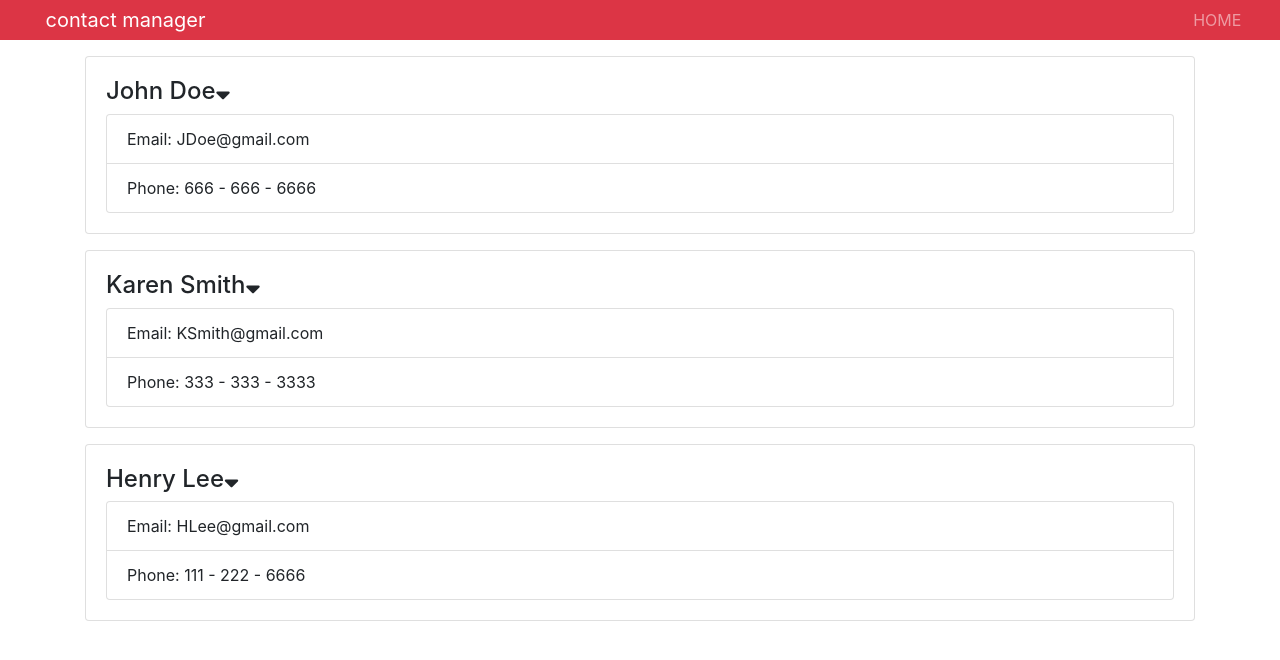
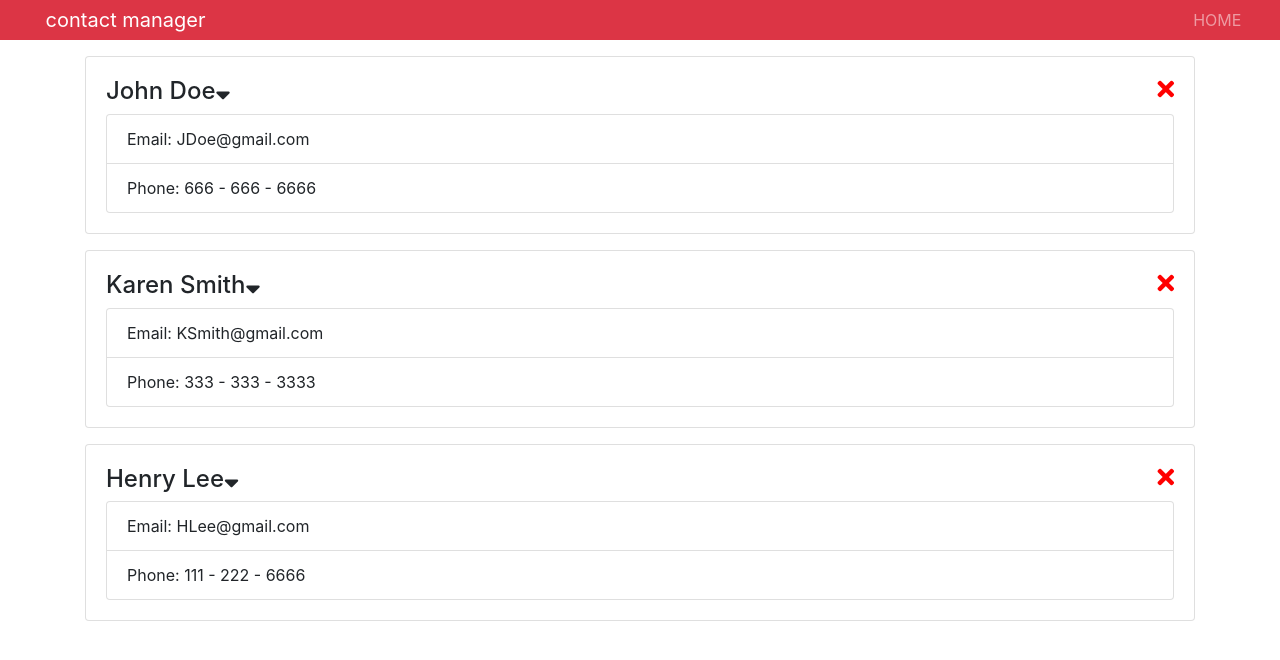
Before and after one commit to TFisch/contact_manager, a React (Create React App) app: page / in a window 1280 px wide. Shown: the top 660 px of the page. Built offline with nearby package versions, Linux system fonts and the light colour scheme.

Commit message:
Pass id via deleteClickHandler

```diff
--- a/src/components/Contact.js
+++ b/src/components/Contact.js
@@ -14,14 +14,19 @@ class Contact extends Component {
     this.setState({ showContactInfo })
   }
 
+  onDeleteClick = (id) => {
+    this.props.deleteClickHandler(id);
+  }
+
   render() {
-    const { name, email, phone } = this.props.contact;
+    const { name, email, phone, id } = this.props.contact;
     const { showContactInfo } = this.state;
 
     return (
       <div className="card card-body mb-3">
         <h4>{name}
           <i onClick={this.onShowClick} className="fas fa-sort-down" />
+          <i className="fas fa-times" style={{ float: 'right', color: 'red' }} onClick={() => this.onDeleteClick(id)}> </i>
         </h4>
         {showContactInfo ? (<ul className="list-group">
           <li className="list-group-item">Email: {email}</li>
--- a/src/components/Contacts.js
+++ b/src/components/Contacts.js
@@ -27,6 +27,11 @@ class Contacts extends Component {
       ]
     }
   }
+
+  deleteClickHandler = () => {
+
+  }
+
   render() {
     const { contacts } = this.state
     return (
@@ -35,6 +40,7 @@ class Contacts extends Component {
           <Contact
             key={contact.id}
             contact={contact}
+            deleteClickHandler={this.deleteClickHandler}
           />
         ))}
 
```
